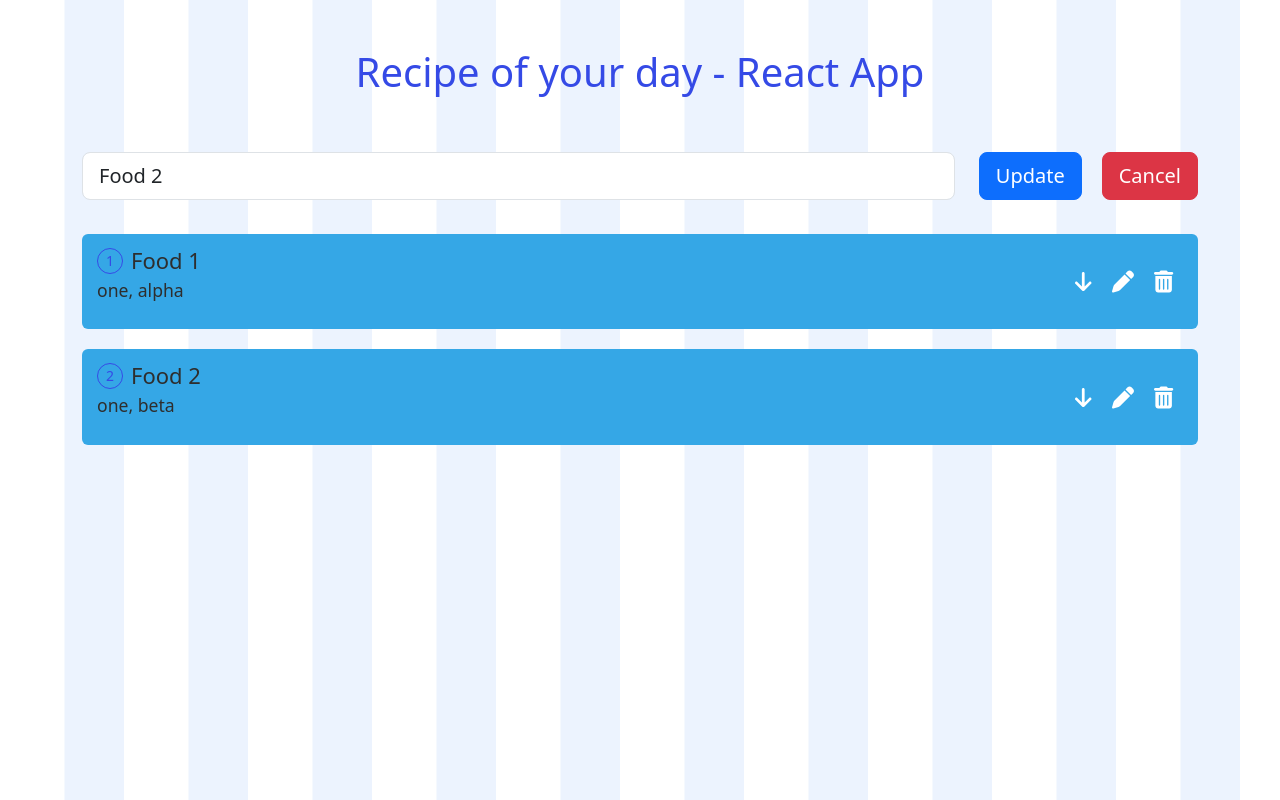
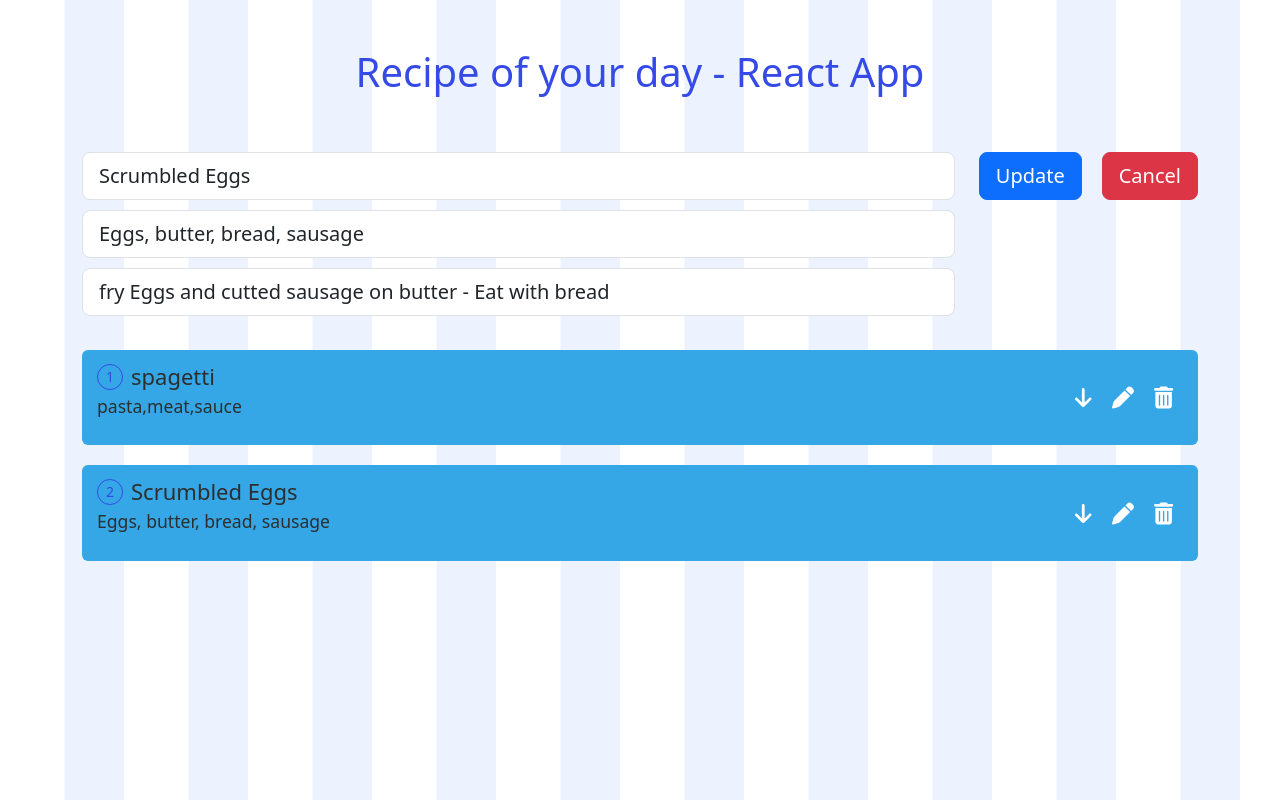
Before and after one commit to graqu/Recipe_of_your_day_React, a React (Create React App) app: page / in a window 1280 px wide. Both pictures are taken after a click on the element 1122 px from the left and 513 px from the top of the page. Built offline with nearby package versions, Linux system fonts and the light colour scheme.

Commit message:
finish react version

```diff
--- a/src/App.js
+++ b/src/App.js
@@ -9,27 +9,48 @@ import { Toast } from 'bootstrap'
 function App() {
 	// Recipes (Ideas for dish) states
 	const [recipe, setRecipe] = useState([
-		{ id: 1, title: 'Food 1', ingrediends: 'one, alpha', description: 'sample description 1', opened: false },
-		{ id: 2, title: 'Food 2', ingrediends: 'one, beta', description: 'sample description 2', opened: false },
+		{
+			id: 1,
+			title: 'spagetti',
+			ingrediends: 'pasta,meat,sauce',
+			description: 'cook Pasta, fry meat and mix all with sauce. Enyoy!',
+			opened: false,
+		},
+		{
+			id: 2,
+			title: 'Scrumbled Eggs',
+			ingrediends: 'Eggs, butter, bread, sausage',
+			description: 'fry Eggs and cutted sausage on butter - Eat with bread',
+			opened: false,
+		},
 	])
 	//Temp State
-	const [newRecipe, setNewRecipe] = useState('')
+	const [newRecipe, setNewRecipe] = useState({
+		title: '',
+		ingrediends: '',
+		description: '',
+	})
 	const [updateData, setUpdateData] = useState('')
 
 	//Add Recipe
 	const addRecipe = () => {
-		if (newRecipe) {
+		if (newRecipe.title && newRecipe.ingrediends && newRecipe.description) {
 			let num = recipe.length + 1
 			let newEntry = {
 				id: num,
-				title: newRecipe,
+				title: newRecipe.title,
+				ingrediends: newRecipe.ingrediends,
+				description: newRecipe.description,
 				opened: false,
 			}
 			setRecipe([...recipe, newEntry])
-			setNewRecipe('')
+			setNewRecipe({
+				title: '',
+				ingrediends: '',
+				description: '',
+			})
 		}
 	}
-
 	//Delete Recipe
 	const deleteRecipe = id => {
 		let newRecipes = recipe.filter(item => item.id !== id)
@@ -47,15 +68,36 @@ function App() {
 	}
 	//cancelUpdate
 	const cancelUpdate = () => {
-		setUpdateData('')
+		setUpdateData({
+			...updateData,
+			ingrediends: '',
+			description: '',
+		})
 	}
 	//Change Recipe
 	const changeRecipe = e => {
 		let newEntry = {
 			id: updateData.id,
-			title: e.target.value,
+			title: updateData.title,
 			opened: updateData.opened,
+			ingrediends: updateData.ingrediends,
+			description: updateData.description,
 		}
+
+		switch (e.target.name) {
+			case 'title':
+				newEntry.title = e.target.value
+				break
+			case 'ingrediends':
+				newEntry.ingrediends = e.target.value
+				break
+			case 'description':
+				newEntry.description = e.target.value
+				break
+			default:
+				break
+		}
+
 		setUpdateData(newEntry)
 	}
 	//Update Recipe
@@ -81,6 +123,21 @@ function App() {
 							<input
 								value={updateData && updateData.title}
 								onChange={e => changeRecipe(e)}
+								name="title"
+								className="form-control form-control-lg"
+							/>
+
+							<input
+								value={updateData && updateData.ingrediends}
+								onChange={e => changeRecipe(e)}
+								name="ingrediends"
+								className="form-control form-control-lg"
+							/>
+
+							<input
+								value={updateData && updateData.description}
+								onChange={e => changeRecipe(e)}
+								name="description"
 								className="form-control form-control-lg"
 							/>
 						</div>
@@ -100,20 +157,20 @@ function App() {
 					<div className="row">
 						<div className="col">
 							<input
-								value={newRecipe}
-								onChange={e => setNewRecipe(e.target.value)}
+								value={newRecipe.title}
+								onChange={e => setNewRecipe({ ...newRecipe, title: e.target.value })}
 								className="form-control form-control-lg"
 								placeholder="Foodname"
 							/>
 							<input
 								value={newRecipe.ingrediends}
-								onChange={e => setNewRecipe(e.target.value)}
+								onChange={e => setNewRecipe({ ...newRecipe, ingrediends: e.target.value })}
 								className="form-control form-control-lg"
 								placeholder="Ingrediends"
 							/>
 							<input
 								value={newRecipe.description}
-								onChange={e => setNewRecipe(e.target.value)}
+								onChange={e => setNewRecipe({ ...newRecipe, description: e.target.value })}
 								className="form-control form-control-lg"
 								placeholder="Introduction"
 							/>
@@ -154,7 +211,15 @@ function App() {
 
 										<span
 											title="Edit"
-											onClick={() => setUpdateData({ id: item.id, title: item.title, opened: item.opened })}>
+											onClick={() =>
+												setUpdateData({
+													id: item.id,
+													title: item.title,
+													ingrediends: item.ingrediends,
+													description: item.description,
+													opened: item.opened,
+												})
+											}>
 											<FontAwesomeIcon icon={faPen} />
 										</span>
 
```
